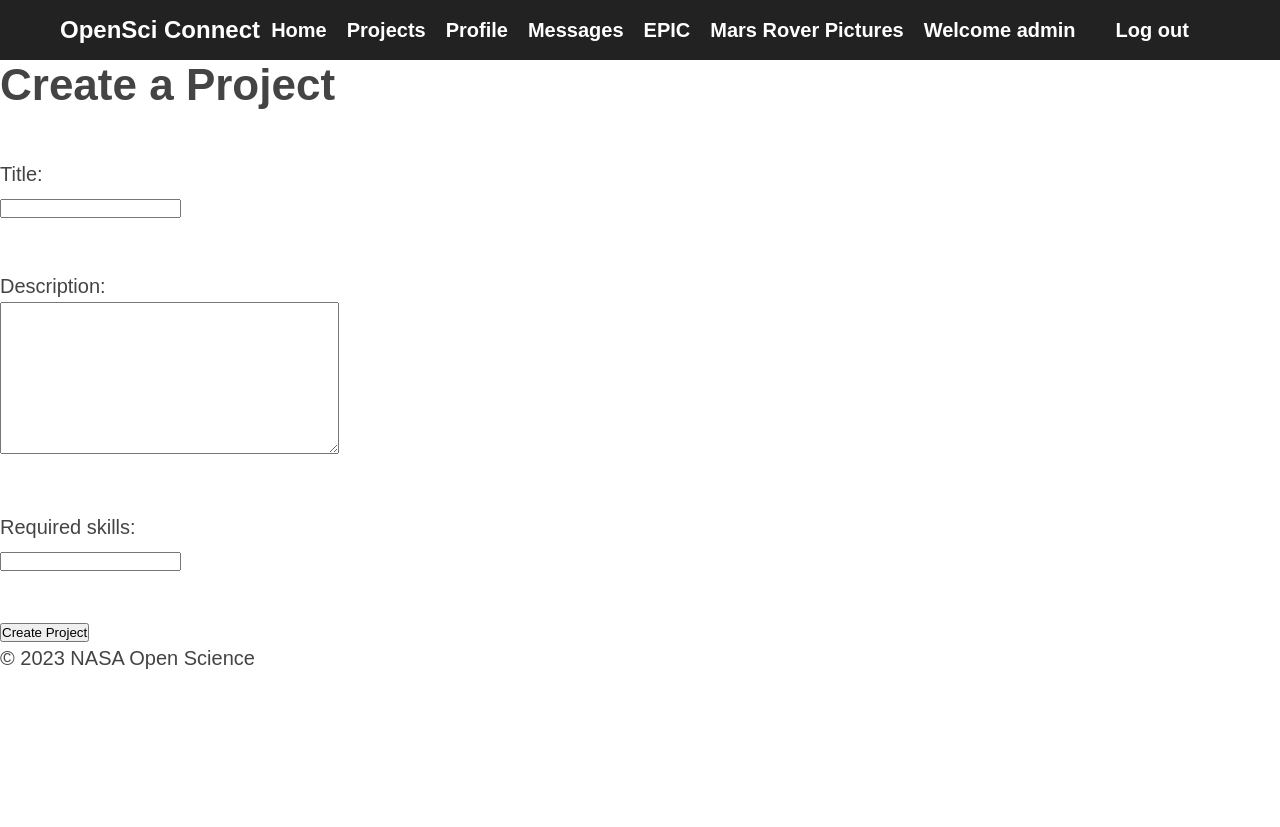
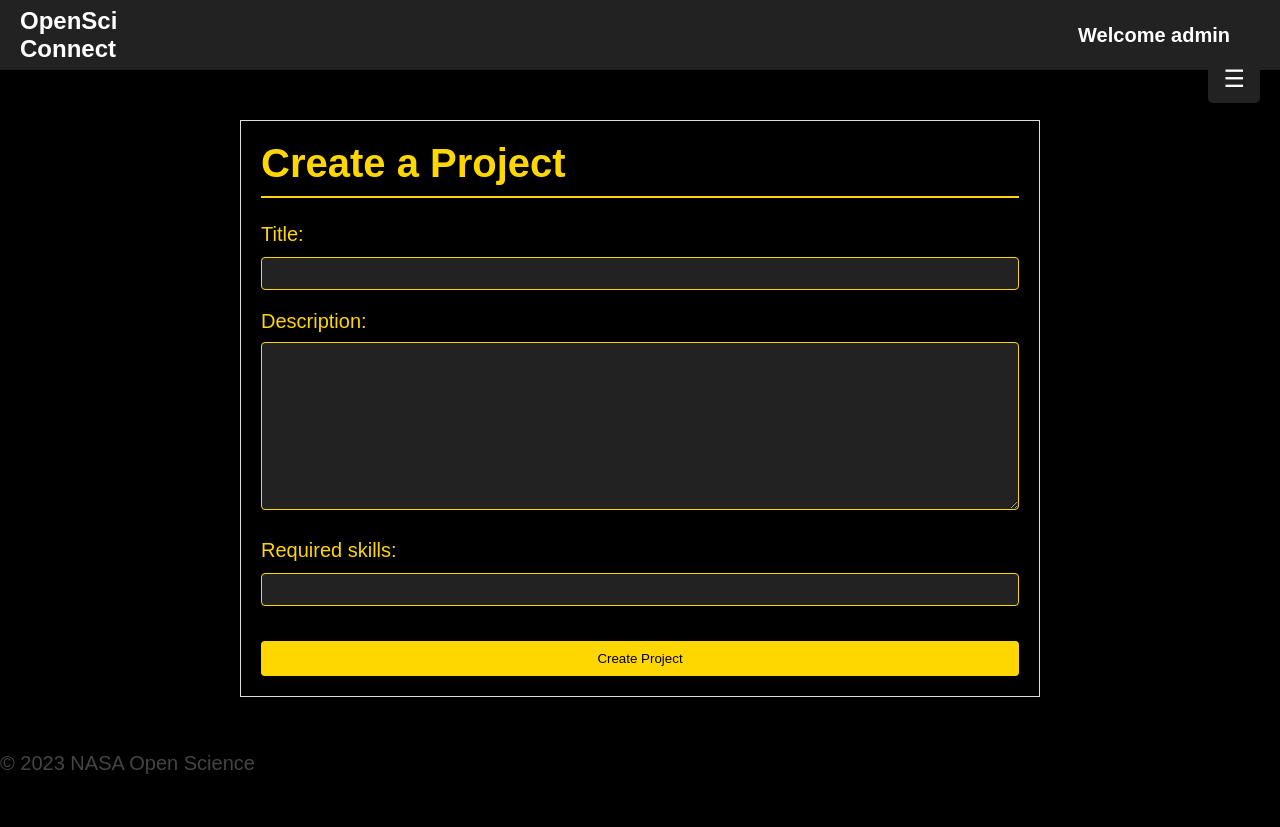
Before and after one commit to sedfarouk/OpenSci-Connect, a Django app: page /create_project/ in a window 1280 px wide. Before the commit the page ends 669 px from the top, so only its background shows below. Run offline with Django 4.2, Linux system fonts and the light colour scheme; a user stored in the database is signed in.

Commit message:
wanna finish 🌌🚀

```diff
--- a/collaborations/templates/base.html
+++ b/collaborations/templates/base.html
@@ -5,7 +5,10 @@
     <meta name="viewport" content="width=device-width, initial-scale=1.0" />
     <title>OpenSci-Connect</title>
     {% load static %}
-    <link rel="icon" href="https://i.imgur.com/91mvIQV.jpeg" />
+    <link
+      rel="icon"
+      href="/static/img/bryanmax9_Nasa_project_logo_stamp_9e39aa90-e8f7-4ad0-b11a-196651b10d35.png"
+    />
     <link href="{% static 'css/styles.css' %}" rel="stylesheet" />
     <link href="{% static 'css/base.css' %}" rel="stylesheet" />
     <link href="{% static 'css/projectList.css' %}" rel="stylesheet" />
@@ -14,25 +17,30 @@
     <link href="{% static 'css/messageList.css' %}" rel="stylesheet" />
     <link href="{% static 'css/messageForm.css' %}" rel="stylesheet" />
     <link href="{% static 'css/messageDetails.css' %}" rel="stylesheet" />
+    <link href="{% static 'css/createProjects.css' %}" rel="stylesheet" />
   </head>
 
   <body>
     <nav class="navbar">
-      <div class="container">
-        <a href="/" class="navbar-brand">OpenSci Connect</a>
-        <div class="nav-items">
+      <a href="/" class="navbar-brand">OpenSci Connect</a>
+      <div class="menu-container">
+        {% if user.is_authenticated %}
+        <li style="list-style: none" class="welcome">
+          Welcome {{user.username}}
+        </li>
+        {% endif %}
+        <button class="menu-button" onclick="toggleMenu()">☰</button>
+        <div class="menu-content" id="menuContent">
+          <button class="close-button" onclick="toggleMenu()">×</button>
           <ul>
             <li><a href="/">Home</a></li>
             <li><a href="{% url 'project_list' %}">Projects</a></li>
             <li><a href="{% url 'user_profile' %}">Profile</a></li>
             <li><a href="{% url 'message_list' %}">Messages</a></li>
             <li><a href="{% url 'epic_api' %}">EPIC</a></li>
-            <li><a href="{% url 'mars_rover_api' %}">Mars Rover Pictures</a></li>
-
-            {% if user.is_authenticated %}
-            <li class="welcome">Welcome {{user.username}}</li>
-            <li><a href="{% url 'logout' %}">Log out</a></li>
-            {% endif %}
+            <li>
+              <a href="{% url 'mars_rover_api' %}">Mars Rover Pictures</a>
+            </li>
           </ul>
         </div>
       </div>
@@ -43,5 +51,25 @@
     <footer>
       <p>&copy; {% now "Y" %} NASA Open Science</p>
     </footer>
+    <script>
+      function toggleMenu() {
+        const menuContent = document.getElementById("menuContent");
+        const menuButton = document.querySelector(".menu-button");
+        const closeButton = document.querySelector(".close-button");
+
+        if (
+          menuContent.style.display === "none" ||
+          menuContent.style.display === ""
+        ) {
+          menuContent.style.display = "flex";
+          menuButton.style.display = "none"; // Hide the menu button
+          closeButton.style.display = "block"; // Show the close button
+        } else {
+          menuContent.style.display = "none";
+          menuButton.style.display = "block"; // Show the menu button
+          closeButton.style.display = "none"; // Hide the close button
+        }
+      }
+    </script>
   </body>
 </html>
--- a/collaborations/templates/create_project.html
+++ b/collaborations/templates/create_project.html
@@ -1,10 +1,10 @@
-{% extends "base.html" %}
-
-{% block content %}
+{% extends "base.html" %} {% block content %}
+<section class="nasa-container">
   <h2>Create a Project</h2>
-  <form method="post">
+  <form method="post" class="nasa-form">
     {% csrf_token %}
-    {{ form.as_p }}
-    <button type="submit">Create Project</button>
+    <div class="form-content">{{ form.as_p }}</div>
+    <button type="submit" class="nasa-btn">Create Project</button>
   </form>
+</section>
 {% endblock %}
--- a/collaborations/templates/home.html
+++ b/collaborations/templates/home.html
@@ -60,3 +60,4 @@
     </p>
   </div>
 </section>
+{% endblock%}
--- a/collaborations/templates/registration/login.html
+++ b/collaborations/templates/registration/login.html
@@ -7,7 +7,10 @@
     <meta name="viewport" content="width=device-width, initial-scale=1.0" />
     <title>Login form</title>
     {% load static %}
-    <link rel="icon" href="https://i.imgur.com/91mvIQV.jpeg" />
+    <link
+      rel="icon"
+      href="/static/img/bryanmax9_Nasa_project_logo_stamp_9e39aa90-e8f7-4ad0-b11a-196651b10d35.png"
+    />
     <link href="{% static 'css/login.css' %}" rel="stylesheet" />
   </head>
   <body>
--- a/collaborations/templates/registration/signup.html
+++ b/collaborations/templates/registration/signup.html
@@ -7,7 +7,10 @@
     <meta name="viewport" content="width=device-width, initial-scale=1.0" />
     <title>Signup form</title>
     {% load static %}
-    <link rel="icon" href="https://i.imgur.com/91mvIQV.jpeg" />
+    <link
+      rel="icon"
+      href="/static/img/bryanmax9_Nasa_project_logo_stamp_9e39aa90-e8f7-4ad0-b11a-196651b10d35.png"
+    />
     <link href="{% static 'css/login.css' %}" rel="stylesheet" />
   </head>
   <body>
--- a/collaborations/views.py
+++ b/collaborations/views.py
@@ -102,10 +102,11 @@ def get_user_project_interactions():
             if interaction:
                 user_project_matrix[i][j] = 1
 
+    # Remove rows that are all zero
+    user_project_matrix = user_project_matrix[~np.all(user_project_matrix == 0, axis=1)]
+
     return users, projects, user_project_matrix
 
-
-#This will match available projects with people with necessary skills
 @login_required
 def user_profile(request):
     user_profile, created = UserProfile.objects.get_or_create(user=request.user)
@@ -113,25 +114,34 @@ def user_profile(request):
 
     users = list(users)
 
-    if len(users) < 2 or len(projects) < 2:
+    if len(users) < 2 or len(projects) < 2 or user_project_matrix.shape[0] < 1:
         recommended_projects = []
     else:
-        svd = TruncatedSVD(n_components=2)
-        user_project_matrix_svd = svd.fit_transform(user_project_matrix)
+        try:
+            svd = TruncatedSVD(n_components=2)
+            user_project_matrix_svd = svd.fit_transform(user_project_matrix)
 
-        similarity_matrix = cosine_similarity(user_project_matrix_svd)
+            similarity_matrix = cosine_similarity(user_project_matrix_svd)
 
-        user_index = users.index(user_profile)
+            # Protecting against potential IndexError for users
+            try:
+                user_index = users.index(user_profile)
+            except ValueError:
+                return render(request, 'user_profile.html', {'user_profile': user_profile, 'recommended_projects': []})
 
-        user_similarities = similarity_matrix[int(user_index)]
-        sorted_indices = [int(i) for i in np.argsort(user_similarities)[::-1]]
+            user_similarities = similarity_matrix[int(user_index)]
+            sorted_indices = [int(i) for i in np.argsort(user_similarities)[::-1]]
 
-        recommended_projects = []
-        for i in sorted_indices:
-            if user_project_matrix[i].sum() < 0.1:
-                recommended_projects.append(projects[i])
-            if len(recommended_projects) >= 5:
-                break
+            recommended_projects = []
+            for i in sorted_indices:
+                # Add a condition to ensure the index is within the range of 'projects'
+                if i < len(projects):
+                    if user_project_matrix[i].sum() < 0.1:
+                        recommended_projects.append(projects[i])
+                    if len(recommended_projects) >= 5:
+                        break
+        except ValueError:
+            recommended_projects = []
 
     return render(request, 'user_profile.html', {'user_profile': user_profile, 'recommended_projects': recommended_projects})
 
--- a/static/css/base.css
+++ b/static/css/base.css
@@ -1,7 +1,110 @@
+/* Navigation menu button styles */
+.menu-container {
+  position: relative;
+  width: 100%;
+  z-index: 99999;
+  display: flex;
+  align-items: center;
+  justify-content: space-between;
+}
+
+.menu-button {
+  z-index: 99999;
+  padding: 10px 15px;
+  border: none;
+  background-color: #222;
+  border-radius: 5px;
+  font-size: 24px;
+  color: white;
+  cursor: pointer;
+  transition: background-color 0.3s;
+}
+.menu-button,
+.close-button {
+  position: absolute; /* Ensure both buttons occupy the same space */
+  top: 20px;
+  right: 20px;
+  z-index: 99999;
+  padding: 10px 15px;
+  border: none;
+  background-color: #222;
+  border-radius: 5px;
+  font-size: 24px;
+  color: white;
+  cursor: pointer;
+  transition: background-color 0.3s;
+}
+
+.menu-button:hover {
+  background-color: #e67e22;
+}
+
+.menu-content {
+  position: fixed;
+  top: 0;
+  right: 0;
+  bottom: 0;
+  left: 0;
+  background-color: rgba(
+    0,
+    0,
+    0,
+    0.9
+  ); /* This will give a slightly transparent black background */
+  display: none;
+  flex-direction: column;
+  align-items: flex-start; /* Align items to the start (left) */
+  justify-content: flex-start; /* Start the items at the top */
+  padding: 60px 20px; /* Add some padding on top and sides */
+  z-index: 99999;
+  align-items: center; /* Center items horizontally */
+  justify-content: center; /* Center items vertically */
+}
+
+.menu-content ul {
+  list-style-type: none; /* Remove bullet points */
+  width: 100%;
+  max-width: 400px; /* Limit the width of the menu */
+  margin: 0;
+}
+
+.menu-content li {
+  text-align: left;
+  margin-bottom: 20px;
+  font-size: 24px;
+  color: white;
+  width: 100%;
+  padding: 10px 0;
+}
+
+.menu-content li a {
+  color: white;
+  text-decoration: none;
+}
+
+.menu-content li a:hover {
+  color: #e67e22;
+}
+
+.close-button {
+  display: none; /* Initially, it's hidden. It's made visible using JavaScript */
+}
+
+.navbar-brand {
+  margin-left: 20px; /* Indent it from the left */
+}
+
+/* the rest of the styles for the base */
 .navbar {
   background-color: #222;
   padding: 1rem 0;
   color: white;
+  z-index: 99998; /* Slightly lower than the menu, but still very high */
+  position: relative; /* Necessary for z-index to work */
+  height: 70px; /* Adjust this value as needed */
+  display: flex;
+  align-items: center; /* Vertically center align the items */
+  justify-content: center; /* Center the navbar brand/logo */
 }
 
 .container {
@@ -38,8 +141,10 @@
 }
 
 .welcome {
-  margin-right: 20px;
+  position: absolute;
+  right: 50px; /* Adjust the value based on your needs */
 }
+
 /* Extra small devices */
 @media (max-width: 575.98px) {
   .navbar-brand {
--- /dev/null
+++ b/static/css/createProjects.css
@@ -0,0 +1,66 @@
+body {
+  font-family: "Arial", sans-serif;
+  background-color: #000;
+}
+
+.nasa-container {
+  max-width: 800px;
+  margin: 50px auto;
+  padding: 20px;
+  background-color: #000;
+  border: 1px solid #ddd;
+  box-shadow: 0 4px 8px rgba(0, 0, 0, 0.2);
+}
+
+h2 {
+  color: #ffd700; /* NASA Gold */
+  border-bottom: 2px solid #ffd700; /* NASA Gold */
+  padding-bottom: 10px;
+  margin-bottom: 20px;
+  font-size: 2.5rem;
+}
+
+.nasa-form {
+  display: flex;
+  flex-direction: column;
+}
+
+.nasa-form .form-content {
+  margin-bottom: 20px;
+}
+
+.nasa-form .form-content p {
+  margin-bottom: 15px;
+  color: #fff;
+}
+
+.nasa-form .form-content p label {
+  display: block;
+  margin-bottom: 5px;
+  color: #ffd700; /* NASA Gold */
+}
+
+.nasa-form .form-content p input,
+.nasa-form .form-content p textarea,
+.nasa-form .form-content p select {
+  width: 100%;
+  padding: 8px 10px;
+  background-color: #222;
+  border: 1px solid #ffd700; /* NASA Gold */
+  border-radius: 4px;
+  color: #fff;
+}
+
+.nasa-btn {
+  padding: 10px 20px;
+  background-color: #ffd700; /* NASA Gold */
+  color: #000;
+  border: none;
+  border-radius: 4px;
+  cursor: pointer;
+  transition: background-color 0.3s;
+}
+
+.nasa-btn:hover {
+  background-color: #e6c300; /* Darkened NASA Gold */
+}
```
Also changed, not shown: db.sqlite3, static/img/froggy.jpg (added).
